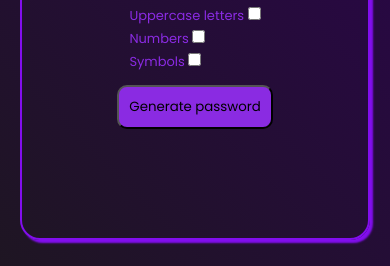
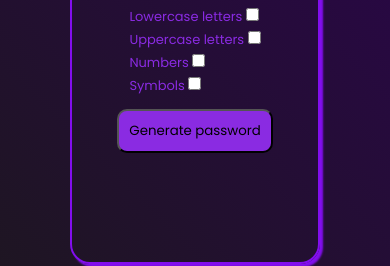
Before and after one commit to MiguelGuedes1/Password-generator, a plain HTML site: page index.html in a window 390 px wide. Shown: the part 359-625 px from the top of the page. Drawn offline with Linux system fonts and the light colour scheme; a web font is replaced by a local one.

Commit message:
adding media queries

```diff
--- a/style.css
+++ b/style.css
@@ -19,7 +19,7 @@
 }
 .main{
     position: relative;
-    width: 350px;
+    width: 550px;
     background-color: transparent;
     display: flex;
     flex-direction: column;
@@ -196,3 +196,51 @@ footer{
 .logos img:hover{
     width: 30px;
 }
+
+@media screen and (min-width: 1200px) {
+    .main{
+        position: relative;
+        width: 850px;
+        background-color: transparent;
+        display: flex;
+        flex-direction: column;
+        text-align: center;
+        justify-content: center;
+        align-items: center;
+        border: 2px solid rgb(130, 14, 238);;
+        border-radius: 20px;
+        box-shadow: 3px 3px 2px rgb(130, 14, 238);
+    }
+    }
+
+    @media screen and (max-width: 618px) {
+        .main{
+            position: relative;
+            width: 450px;
+            background-color: transparent;
+            display: flex;
+            flex-direction: column;
+            text-align: center;
+            justify-content: center;
+            align-items: center;
+            border: 2px solid rgb(130, 14, 238);;
+            border-radius: 20px;
+            box-shadow: 3px 3px 2px rgb(130, 14, 238);
+        }
+        }
+
+        @media screen and (max-width: 473px) {
+            .main{
+                position: relative;
+                width: 250px;
+                background-color: transparent;
+                display: flex;
+                flex-direction: column;
+                text-align: center;
+                justify-content: center;
+                align-items: center;
+                border: 2px solid rgb(130, 14, 238);;
+                border-radius: 20px;
+                box-shadow: 3px 3px 2px rgb(130, 14, 238);
+            }
+            }
```
Also changed, not shown: imagens/logo quantum.png (added).
